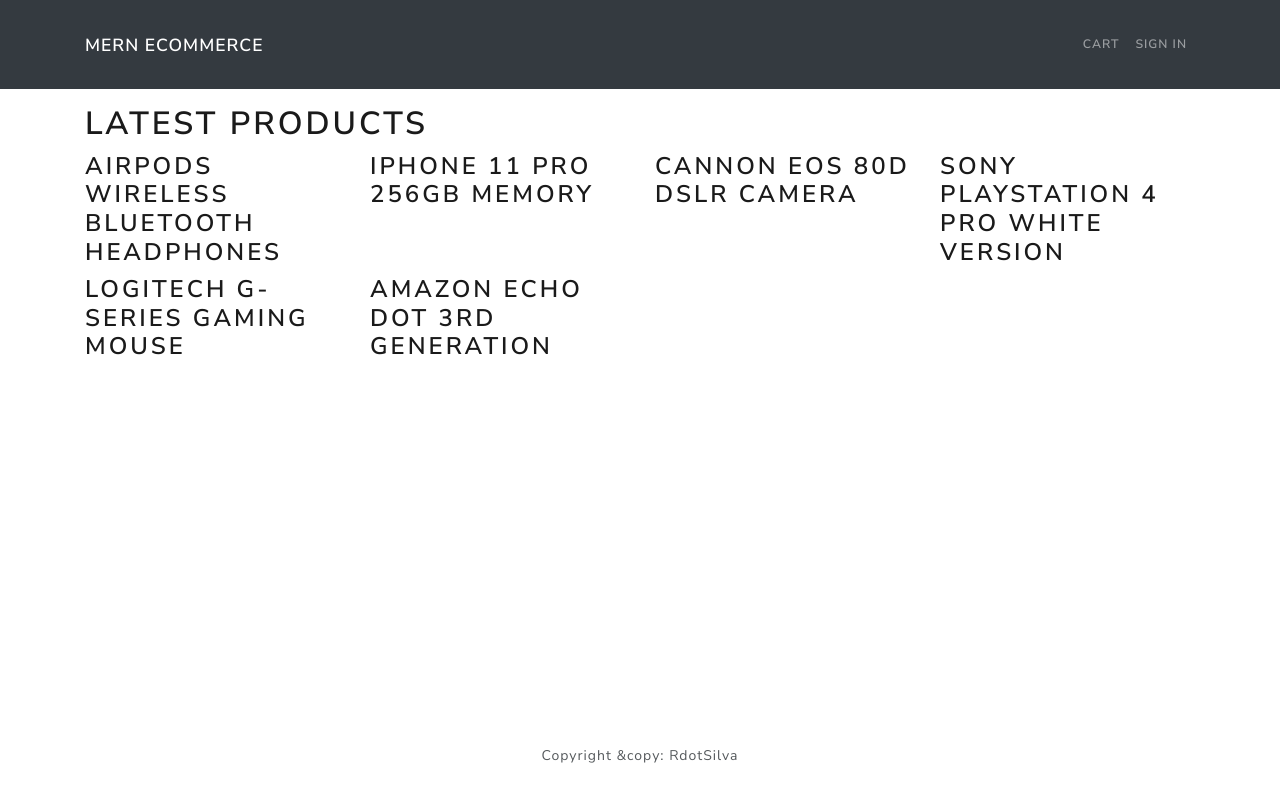
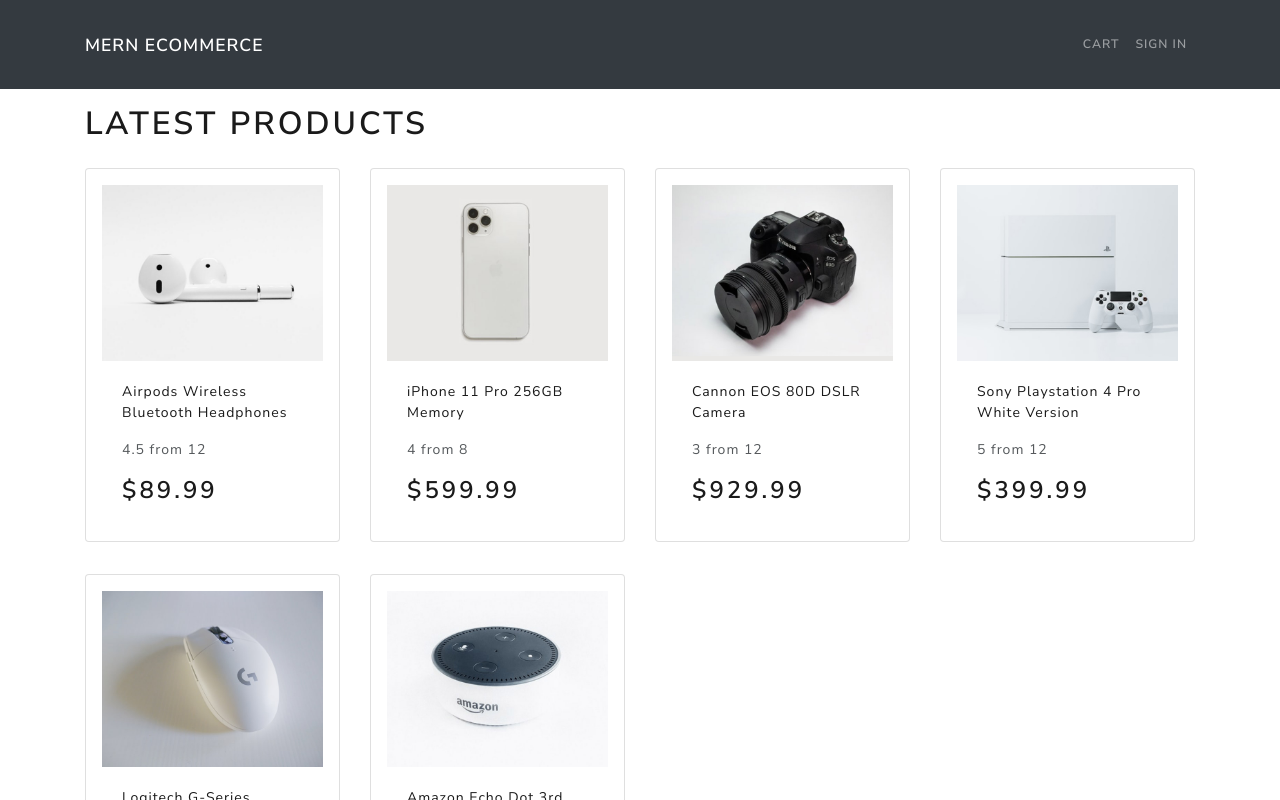
Before and after one commit to coolDev531/E-commerce-MERN, a React (Create React App) app in the folder frontend/: page / in a window 1280 px wide. Shown: the top 800 px of the page. Built offline with nearby package versions, Linux system fonts and the light colour scheme; the HTML template or start-up script is replaced by a standard one.

Commit message:
Update imports w/ new type name

```diff
--- a/frontend/src/products.tsx
+++ b/frontend/src/products.tsx
@@ -1,6 +1,6 @@
-import { Product } from "./types";
+import { ProductType } from "./types";
 
-const products: Product[] = [
+const products: ProductType[] = [
   {
     _id: "1",
     name: "Airpods Wireless Bluetooth Headphones",
--- a/frontend/src/screens/HomeScreen.tsx
+++ b/frontend/src/screens/HomeScreen.tsx
@@ -1,7 +1,8 @@
 import React from "react";
 import { Col, Row } from "react-bootstrap";
+import Product from "../components/Product";
 import products from "../products";
-import { Product } from "../types";
+import { ProductType } from "../types";
 
 interface Props {}
 
@@ -10,9 +11,9 @@
     <>
       <h1>Latest Products</h1>
       <Row>
-        {products.map((product: Product) => (
+        {products.map((product: ProductType) => (
           <Col sm={12} md={6} lg={4} xl={3}>
-            <h3>{product.name}</h3>
+            <Product product={product} />
           </Col>
         ))}
       </Row>
```
Also changed, not shown: frontend/src/components/Product.tsx (+3 -4 lines).
